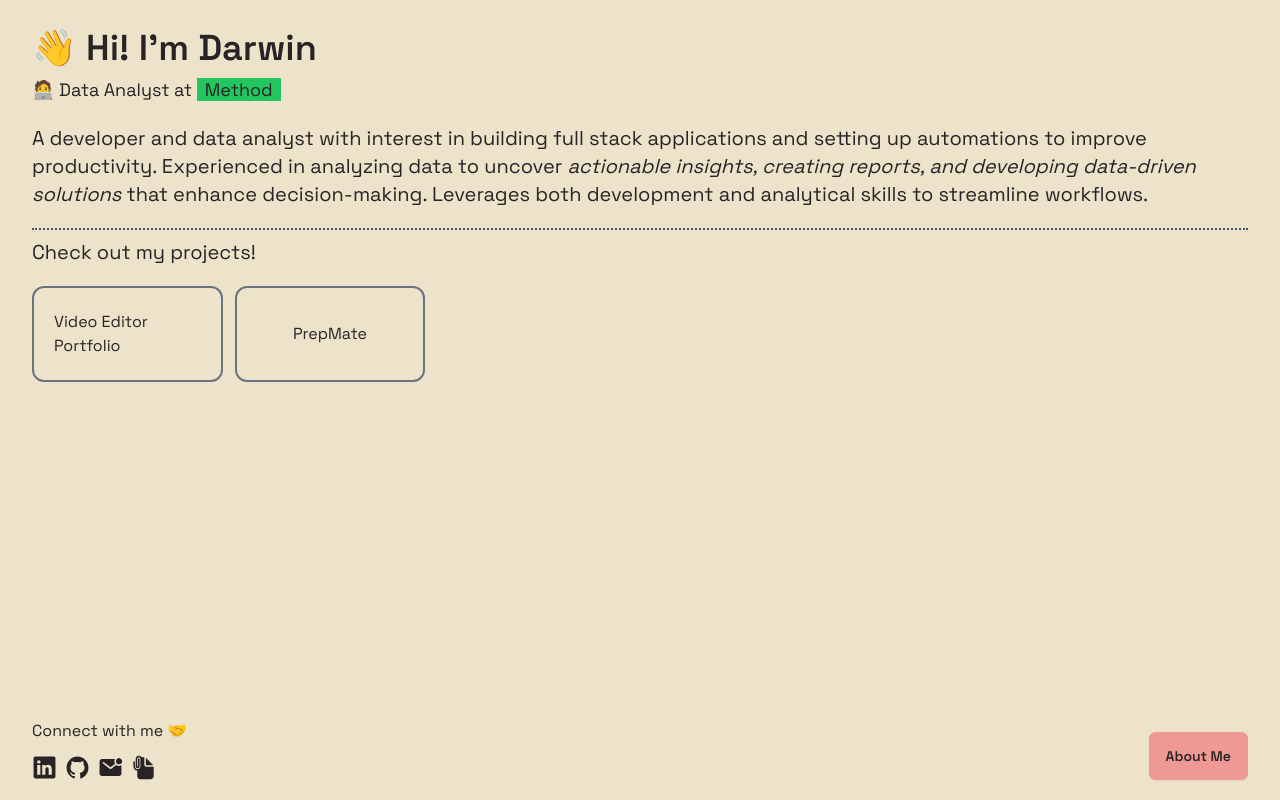
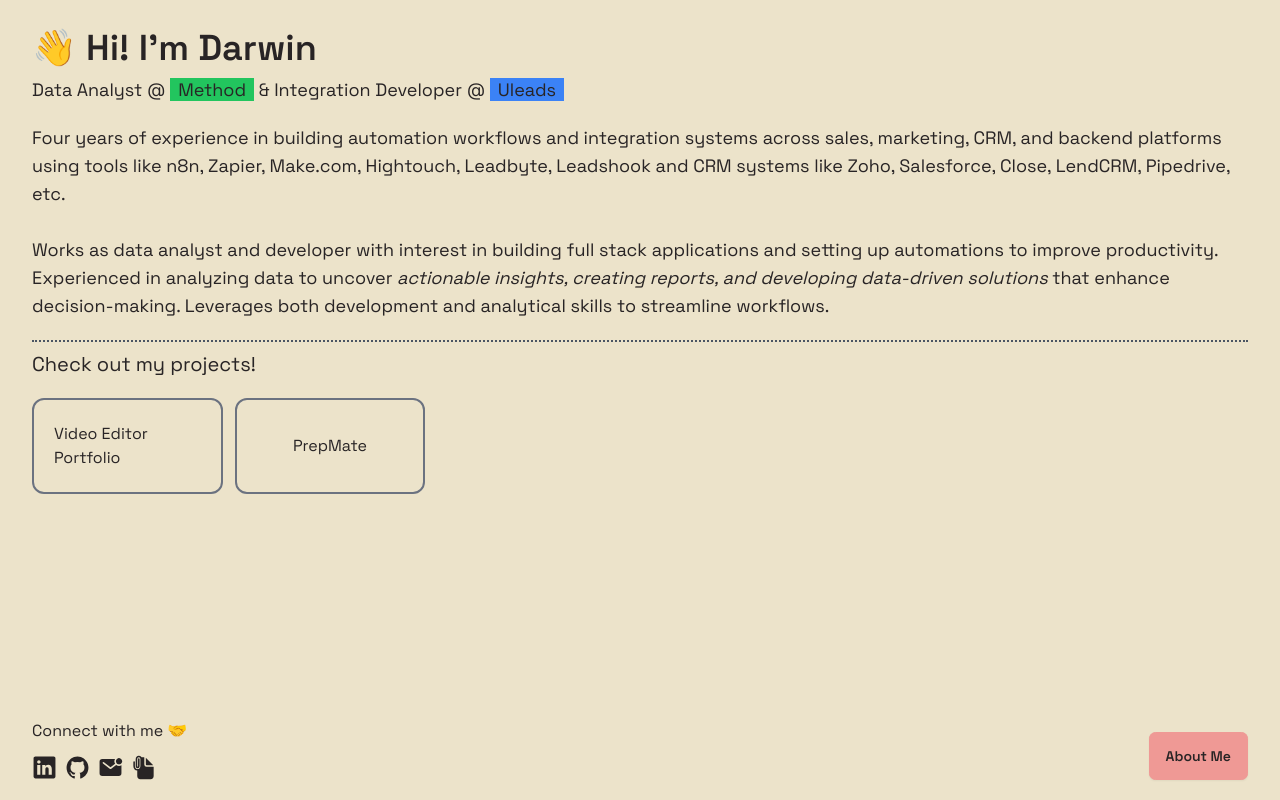
Before and after one commit to darwinvillaruel/darwin, a Next.js app: page / in a window 1280 px wide. Built offline with nearby package versions, Linux system fonts and the light colour scheme.

Commit message:
desc: changes in the summary

```diff
--- a/src/app/page.tsx
+++ b/src/app/page.tsx
@@ -10,15 +10,24 @@
           👋 Hi! I'm Darwin
         </h1>
         <p className="lg:text-lg font-space">
-          🧑‍💻 Data Analyst at{" "}
+          Data Analyst @{" "}
           <span className="px-2 bg-green-500">
             <a href="https://methodfi.com">Method</a>
-          </span>
+          </span>{" "}
+          & Integration Developer @{" "}
+          <span className="px-2 bg-blue-500">
+            <a href="https://uleads.com.au">Uleads</a>
+          </span>{" "}
         </p>
-        <p className="mt-2 text-sm lg:mt-5 lg:text-xl">
-          A developer and data analyst with interest in building full stack
-          applications and setting up automations to improve productivity.
-          Experienced in analyzing data to uncover{" "}
+        <p className="mt-2 text-sm lg:mt-5 lg:text-lg">
+          Four years of experience in building automation workflows and
+          integration systems across sales, marketing, CRM, and backend
+          platforms using tools like n8n, Zapier, Make.com, Hightouch, Leadbyte,
+          Leadshook and CRM systems like Zoho, Salesforce, Close, LendCRM,
+          Pipedrive, etc.
+          <br></br> <br></br> Works as data analyst and developer with interest
+          in building full stack applications and setting up automations to
+          improve productivity. Experienced in analyzing data to uncover{" "}
           <i>
             actionable insights, creating reports, and developing data-driven
             solutions
```
